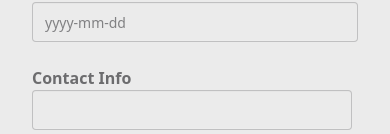
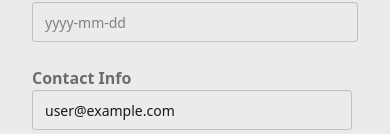
Before and after one commit to gmnayem631/track-back-client, a React (Vite) app: page /addLostAndFoundItems in a window 390 px wide. Shown: the part 710-844 px from the top of the page. Built offline with nearby package versions, Linux system fonts and the light colour scheme; no server answers; sample sign-in values are in the browser's storage.

Commit message:
fixed thumbnailUrl bug, made the manageItem page responsive

```diff
--- a/src/components/ItemsCard.jsx
+++ b/src/components/ItemsCard.jsx
@@ -7,7 +7,7 @@ import { Link } from "react-router";
 const ItemsCard = ({ item }) => {
   const {
     _id,
-    thumbnail,
+    thumbnailUrl,
     postType,
     title,
     description,
@@ -16,11 +16,12 @@ const ItemsCard = ({ item }) => {
     date,
     contact,
   } = item;
+  console.log(item);
 
   return (
-    <div className="card bg-base-100 shadow-sm border border-secondary py-4 rounded-2xl">
+    <div className="card bg-white shadow-sm border border-secondary py-4 rounded-2xl">
       <figure>
-        <img src={thumbnail} alt="Shoes" className="w-[100px]" />
+        <img src={thumbnailUrl} className="w-[100px]" />
       </figure>
       <div className="card-body">
         <div className="flex justify-between">
--- a/src/components/LatestItems.jsx
+++ b/src/components/LatestItems.jsx
@@ -7,7 +7,7 @@ const LatestItems = () => {
   return (
     <div className="my-10 max-w-11/12 mx-auto">
       <h2 className="text-4xl font-semibold">Latest Lost & Found Items</h2>
-      <div className="grid grid-cols-4 gap-10 my-8">
+      <div className="grid grid-cols-1 sm:grid-cols-2 md:grid-cols-3 lg:grid-cols-4 gap-10 my-8">
         {items.map((item, index) => (
           <ItemsCard key={index} item={item}></ItemsCard>
         ))}
--- a/src/components/MyItemsList.jsx
+++ b/src/components/MyItemsList.jsx
@@ -4,13 +4,15 @@ import { MdDelete } from "react-icons/md";
 import axios from "axios";
 import { toast } from "react-hot-toast";
 
-const MyItemsList = ({ items: initialItems, user }) => {
+const MyItemsList = ({ items: initialItems }) => {
   const [items, setItems] = useState(initialItems);
   const [selectedItem, setSelectedItem] = useState(null);
   const [formData, setFormData] = useState({});
   const [isModalOpen, setIsModalOpen] = useState(false);
 
-  // Sync with props if they change
+  // defining modelRef
+  const modalRef = useRef(null);
+
   useEffect(() => {
     setItems(initialItems);
   }, [initialItems]);
@@ -101,10 +103,16 @@ const MyItemsList = ({ items: initialItems, user }) => {
                 <td>{item.date}</td>
                 <td>
                   <div className="flex items-center gap-3">
-                    <button onClick={() => handleEditClick(item)}>
+                    <button
+                      onClick={() => handleEditClick(item)}
+                      className="cursor-pointer"
+                    >
                       <FaRegEdit className="text-3xl text-secondary" />
                     </button>
-                    <button onClick={() => handleDelete(item._id)}>
+                    <button
+                      onClick={() => handleDelete(item._id)}
+                      className="cursor-pointer"
+                    >
                       <MdDelete className="text-3xl text-primary" />
                     </button>
                   </div>
--- a/src/pages/AddLostAndFoundItem.jsx
+++ b/src/pages/AddLostAndFoundItem.jsx
@@ -1,8 +1,11 @@
 import axios from "axios";
-import { FaCalendarAlt } from "react-icons/fa";
+import { use } from "react";
 import Swal from "sweetalert2";
+import { AuthContext } from "../context/AuthContext";
 
 const AddItem = () => {
+  const { user } = use(AuthContext);
+
   const handleAddItem = (e) => {
     e.preventDefault();
     const form = e.target;
@@ -55,7 +58,7 @@ const AddItem = () => {
           <label className="label font-semibold">Thumbnail URL</label>
           <br />
           <input
-            name="thumbnailUrl"
+            name="thumbnail"
             type="text"
             placeholder="https://example.com/image.jpg"
             className="input input-bordered"
@@ -108,6 +111,7 @@ const AddItem = () => {
           <br />
           <div className="relative">
             <input
+              name="date"
               type="text"
               placeholder="yyyy-mm-dd"
               className="input input-bordered w-full"
@@ -119,7 +123,12 @@ const AddItem = () => {
         <div className="form-control">
           <label className="label font-semibold">Contact Info</label>
           <br />
-          <input name="contact" type="text" className="input input-bordered" />
+          <input
+            name="contact"
+            type="text"
+            className="input input-bordered"
+            value={user.email}
+          />
         </div>
 
         {/* Description */}
--- a/src/pages/ItemDetails.jsx
+++ b/src/pages/ItemDetails.jsx
@@ -7,7 +7,7 @@ const ItemDetails = ({ user }) => {
   const {
     _id,
     postType,
-    thumbnail,
+    thumbnailUrl,
     title,
     description,
     category,
@@ -38,7 +38,7 @@ const ItemDetails = ({ user }) => {
   return (
     <div className="max-w-3xl mx-auto p-6 bg-white shadow-md rounded-lg my-10">
       <div className="flex justify-center">
-        <img src={thumbnail} alt={title} className="h-64 rounded-md" />
+        <img src={thumbnailUrl} alt={title} className="h-64 rounded-md" />
       </div>
       <h2 className="text-2xl font-bold mt-4">{title}</h2>
       <p className="text-gray-700 mt-2">{description}</p>
```
